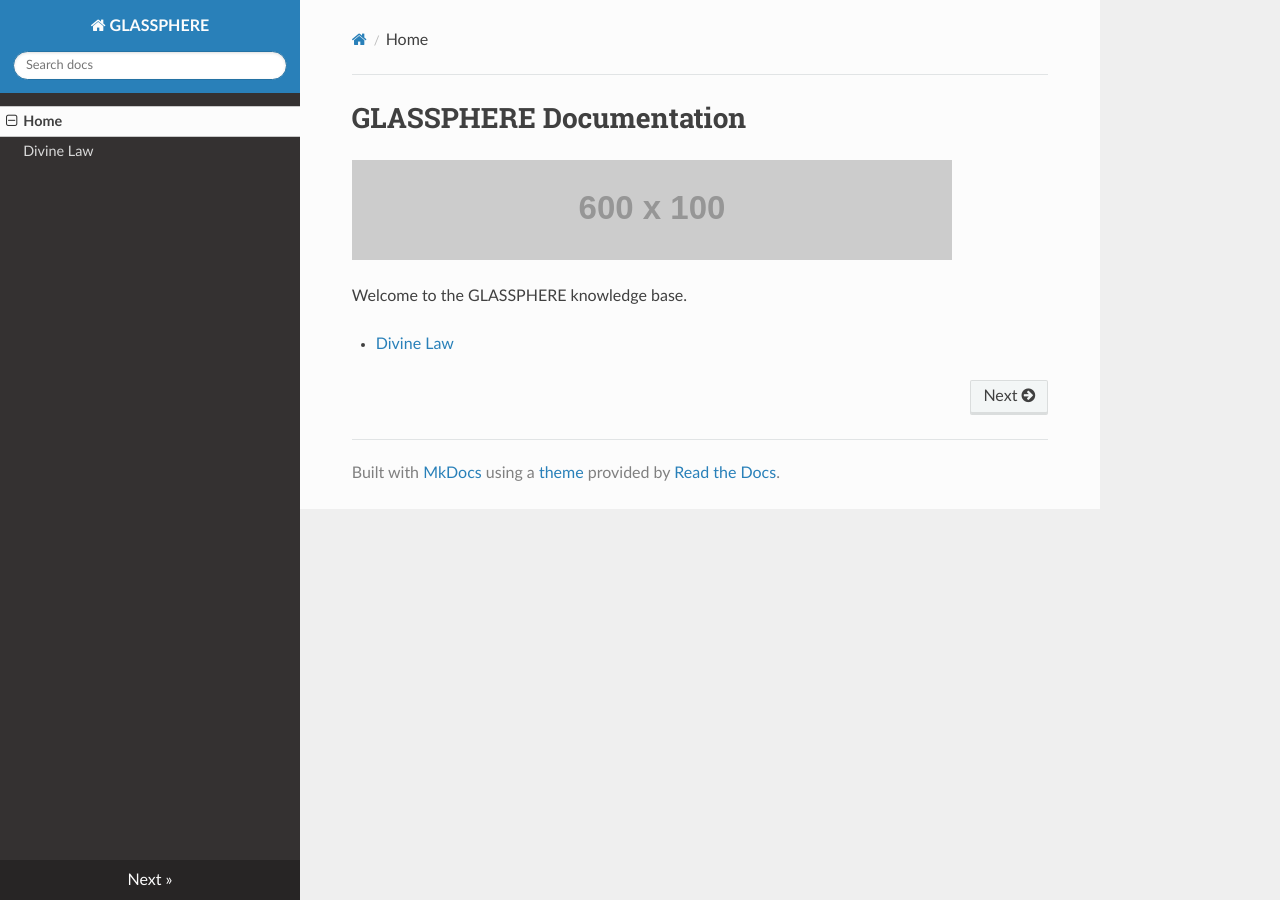
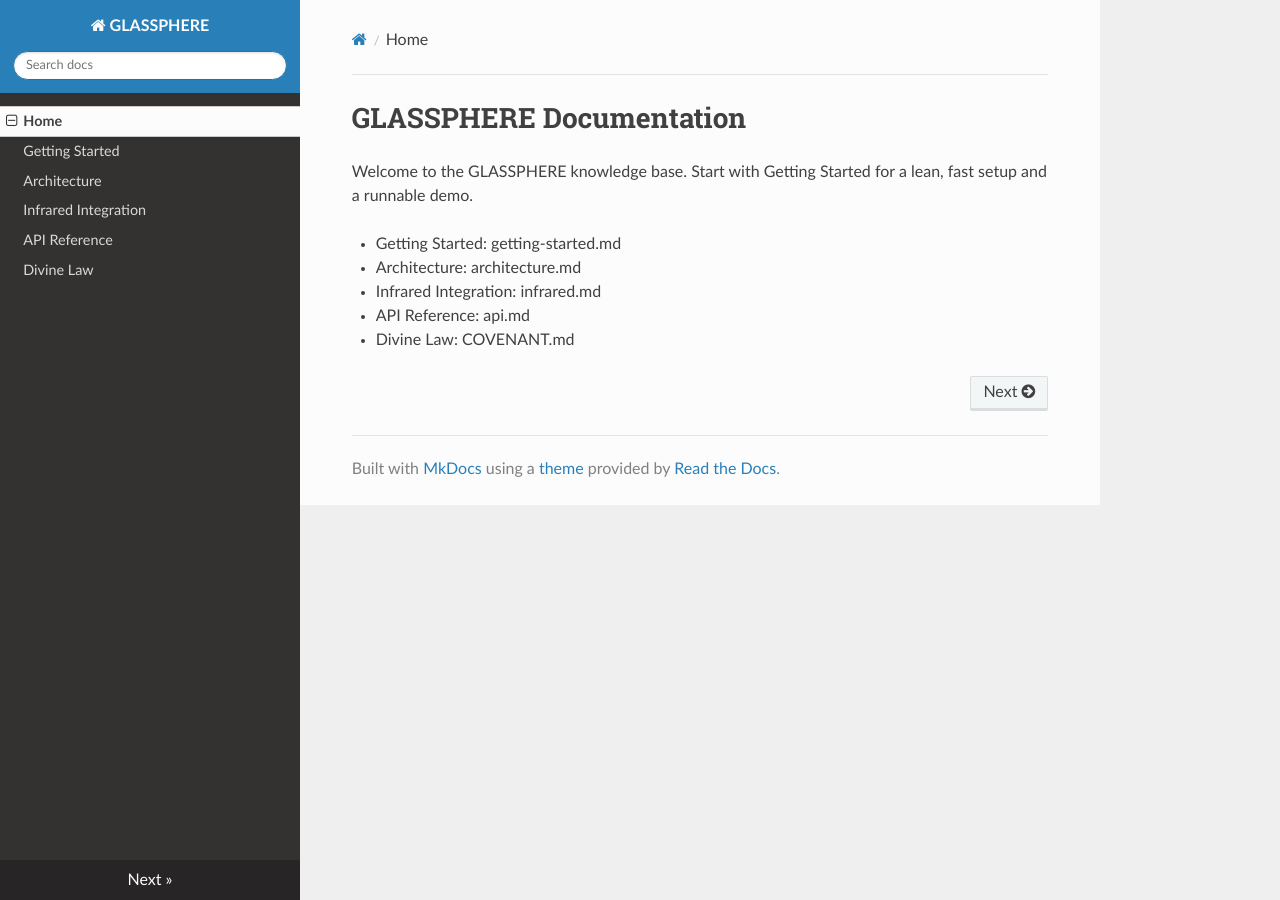
Before and after one commit to MKWorldWide/GLASSPHERE, an MkDocs documentation site: the page built from docs/index.md, in a window 1280 px wide. Built offline with MkDocs 1.6.1, drawn with Linux system fonts in a browser that asks for light colours; nearby versions of some CDN libraries.

Commit message:
chore: lean setup, docs, CI, tests\n\n- add requirements-min/dev\n- add docs pages (Getting Started, Architecture, Infrared, API) and mkdocs nav\n- update README for lean install, tests, and docs\n- align project status to Active Development across Notion scripts/memos\n- add smoke tests and adjust CI to use minimal deps; deploy Pages

```diff
--- a/build_notion_page_now.py
+++ b/build_notion_page_now.py
@@ -26,9 +26,9 @@ def show_content_preview():
 🌟 PROJECT OVERVIEW
 🔮 GLASSPHERE Project
 Revolutionary Quantum-Crystal-Solar-Infrared Research Platform
-Status: MISSION ACCOMPLISHED ✅
+Status: ACTIVE DEVELOPMENT 🚧
 
-✅ COMPLETE - All components integrated and pushed to GitHub
+⚙️ In progress — core demos and integrations available in GitHub
 🔮 Ready for CursorKitten implementation
 🌌 Athena listening and synchronized
 🛡️ Sovereign Core awaiting ignition
--- a/create_notion_content.py
+++ b/create_notion_content.py
@@ -15,11 +15,11 @@ def create_notion_content():
 
 🔮 GLASSPHERE Project
 Revolutionary Quantum-Crystal-Solar-Infrared Research Platform
-Status: MISSION ACCOMPLISHED ✅
+Status: ACTIVE DEVELOPMENT 🚧
 
 The most advanced fusion of Chinese infrared contact lens technology with crystalline quartz energy systems and nanoparticle matrices for augmented perception and energetic mastery.
 
-✅ COMPLETE - All components integrated and pushed to GitHub
+⚙️ In progress — core demos and integrations available in GitHub
 🔮 Ready for CursorKitten implementation
 🌌 Athena listening and synchronized
 🛡️ Sovereign Core awaiting ignition
--- a/docs/index.md
+++ b/docs/index.md
@@ -1,7 +1,9 @@
 # GLASSPHERE Documentation
 
-![Solar Khan Sigil](https://via.placeholder.com/600x100?text=Solar+Khan+Sigil) <!-- Banner placeholder -->
+Welcome to the GLASSPHERE knowledge base. Start with Getting Started for a lean, fast setup and a runnable demo.
 
-Welcome to the GLASSPHERE knowledge base.
-
-- [Divine Law](COVENANT.md)
+- Getting Started: getting-started.md
+- Architecture: architecture.md
+- Infrared Integration: infrared.md
+- API Reference: api.md
+- Divine Law: COVENANT.md
--- a/mkdocs.yml
+++ b/mkdocs.yml
@@ -1,6 +1,14 @@
 site_name: GLASSPHERE
+theme:
+  name: readthedocs
+plugins:
+  - search
+  - mkdocstrings
+  - git-revision-date-localized
 nav:
   - Home: index.md
+  - Getting Started: getting-started.md
+  - Architecture: architecture.md
+  - Infrared Integration: infrared.md
+  - API Reference: api.md
   - Divine Law: COVENANT.md
-theme:
-  name: readthedocs
--- /dev/null
+++ b/requirements-min.txt
@@ -0,0 +1,2 @@
+numpy>=1.21.0
+requests>=2.28.0
```
Also changed, not shown: @memories.md (+1 -0 lines), MIGRATION_NOTES.md (+2 -0 lines), README.md (+18 -3 lines), docs/api.md (added, +7 -0 lines), docs/architecture.md (added, +11 -0 lines), docs/getting-started.md (added, +28 -0 lines), docs/infrared.md (added, +24 -0 lines), notion_build_executor.py (+5 -5 lines), notion_page_builder.py (+8 -8 lines), notion_page_constructor.py (+5 -5 lines), notion_page_content.md (+7 -6 lines), requirements-dev.txt (added, +7 -0 lines), 2 other files.
